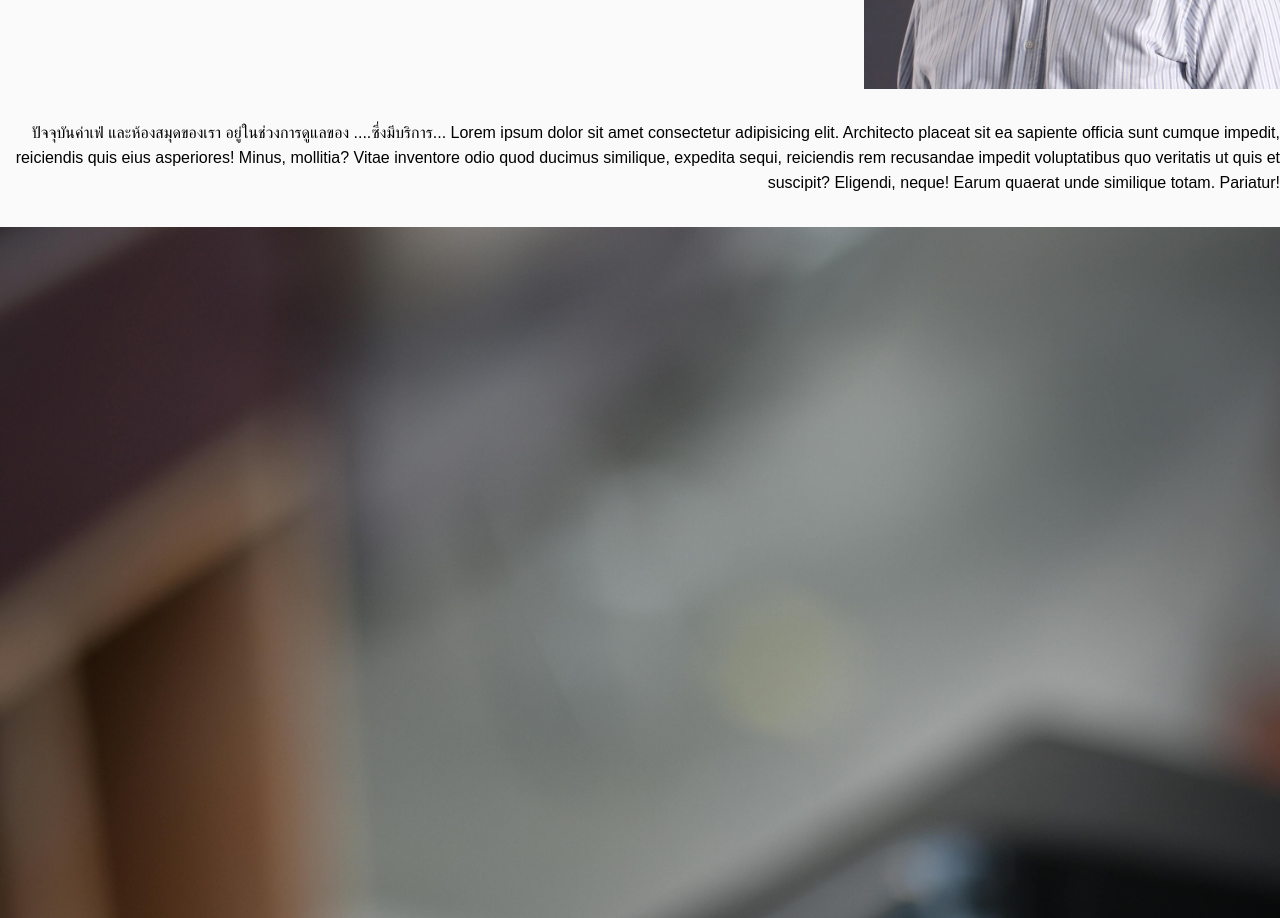
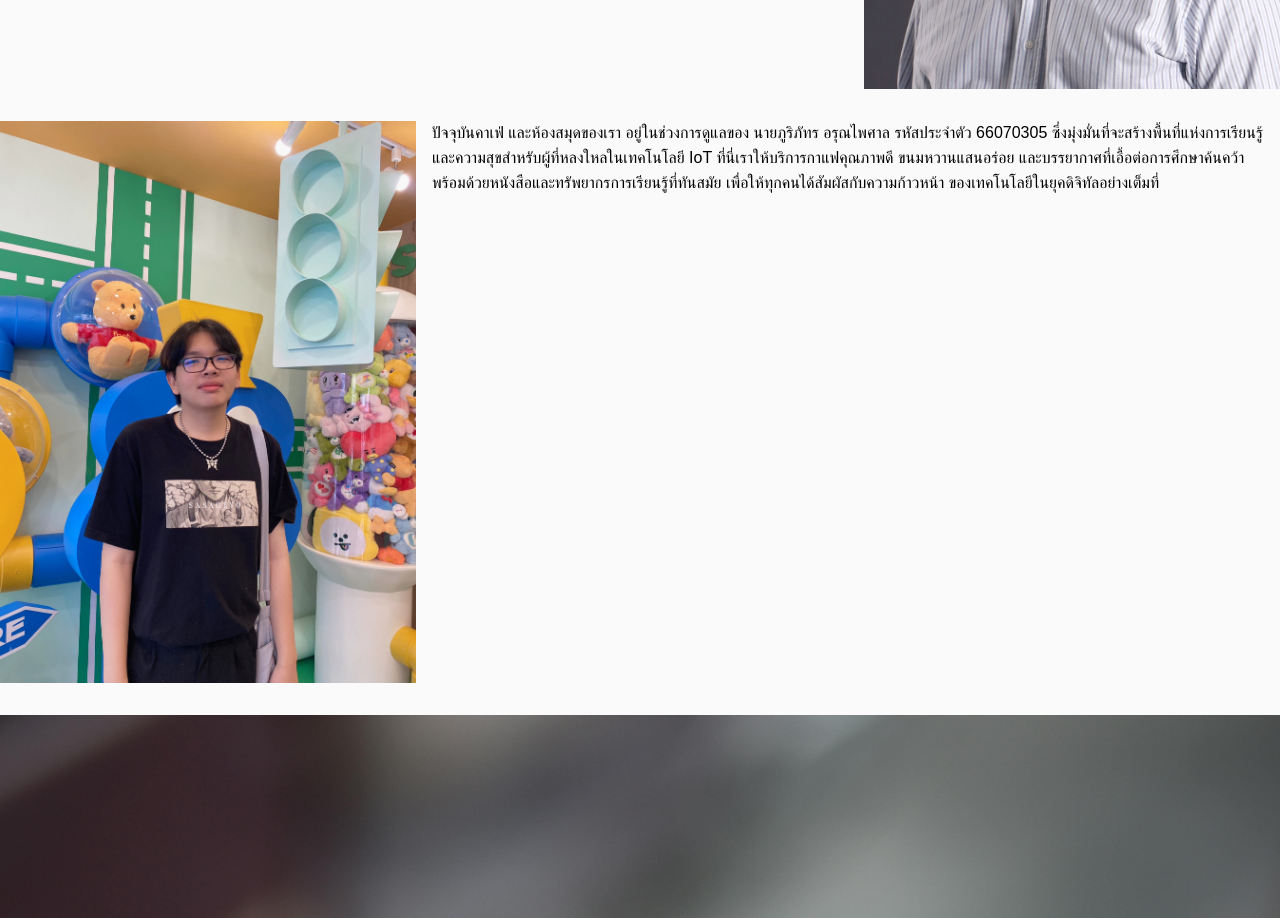
Before and after one commit to NonsanXX/iot-68, a React (Vite) app in the folder wk2_assgn/client/: page / in a window 1280 px wide. Shown: the part 960-1878 px from the top of the page. Built offline with nearby package versions, Linux system fonts and the light colour scheme; no server answers.

Commit message:
Implement code changes to enhance functionality and improve performance

```diff
--- a/wk2_assgn/client/src/pages/index.tsx
+++ b/wk2_assgn/client/src/pages/index.tsx
@@ -1,6 +1,7 @@
 import Layout from "../components/layout";
 import cafeBackgroundImage from "../assets/images/bg-cafe-1.jpg";
 import ajPanwitImage from "../assets/images/aj-panwit.jpg";
+import meImage from "../assets/images/me.jpg";
 import coffeeImage from "../assets/images/coffee-1.jpg";
 
 export default function HomePage() {
@@ -31,15 +32,20 @@ export default function HomePage() {
             <img src={ajPanwitImage} alt="Panwit Tuwanut" className="h-full w-full object-cover" />
           </div>
         </div>
-        <p className="text-right mt-8">
-          ปัจจุบันค่าเฟ่ และห้องสมุดของเรา อยู่ในช่วงการดูแลของ ....
-          {/* TODO: ชื่อของตนเอง, รหัสประจำตัวนักศึกษา และแนะนำคาเฟ่นี้ต่ออีกสักหน่อย + ใส่รูปของตนเอง (ไม่จำเป็นหากไม่สะดวกใจใส่รูป) */}
-          ซึ่งมีบริการ... Lorem ipsum dolor sit amet consectetur adipisicing elit. Architecto
-          placeat sit ea sapiente officia sunt cumque impedit, reiciendis quis eius asperiores!
-          Minus, mollitia? Vitae inventore odio quod ducimus similique, expedita sequi, reiciendis
-          rem recusandae impedit voluptatibus quo veritatis ut quis et suscipit? Eligendi, neque!
-          Earum quaerat unde similique totam. Pariatur!
-        </p>
+
+        <div className="grid grid-cols-3 gap-4 mt-8">
+          <div>
+            <img src={meImage} alt="Your Photo" className="h-full w-full object-cover" />
+          </div>
+
+          <p className="text-left col-span-2">
+            ปัจจุบันคาเฟ่ และห้องสมุดของเรา อยู่ในช่วงการดูแลของ นายภูริภัทร อรุณไพศาล รหัสประจำตัว 66070305
+            ซึ่งมุ่งมั่นที่จะสร้างพื้นที่แห่งการเรียนรู้และความสุขสำหรับผู้ที่หลงใหลในเทคโนโลยี IoT
+            ที่นี่เราให้บริการกาแฟคุณภาพดี ขนมหวานแสนอร่อย และบรรยากาศที่เอื้อต่อการศึกษาค้นคว้า
+            พร้อมด้วยหนังสือและทรัพยากรการเรียนรู้ที่ทันสมัย เพื่อให้ทุกคนได้สัมผัสกับความก้าวหน้า
+            ของเทคโนโลยีในยุคดิจิทัลอย่างเต็มที่
+          </p>
+        </div>
       </section>
 
       <section className="w-full flex justify-center">
```
Also changed, not shown: wk2_assgn/client/src/assets/images/me.jpg (added).
